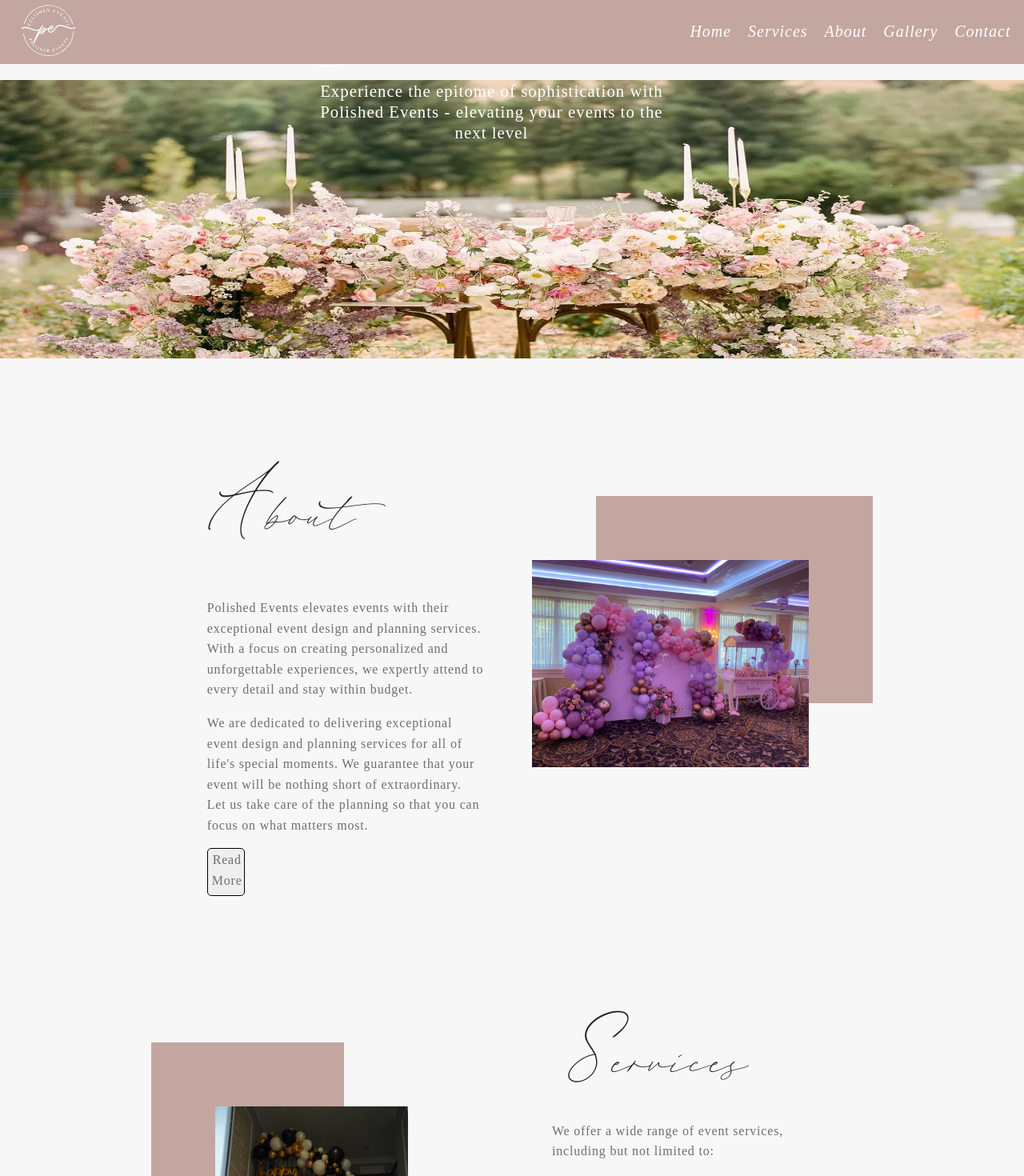
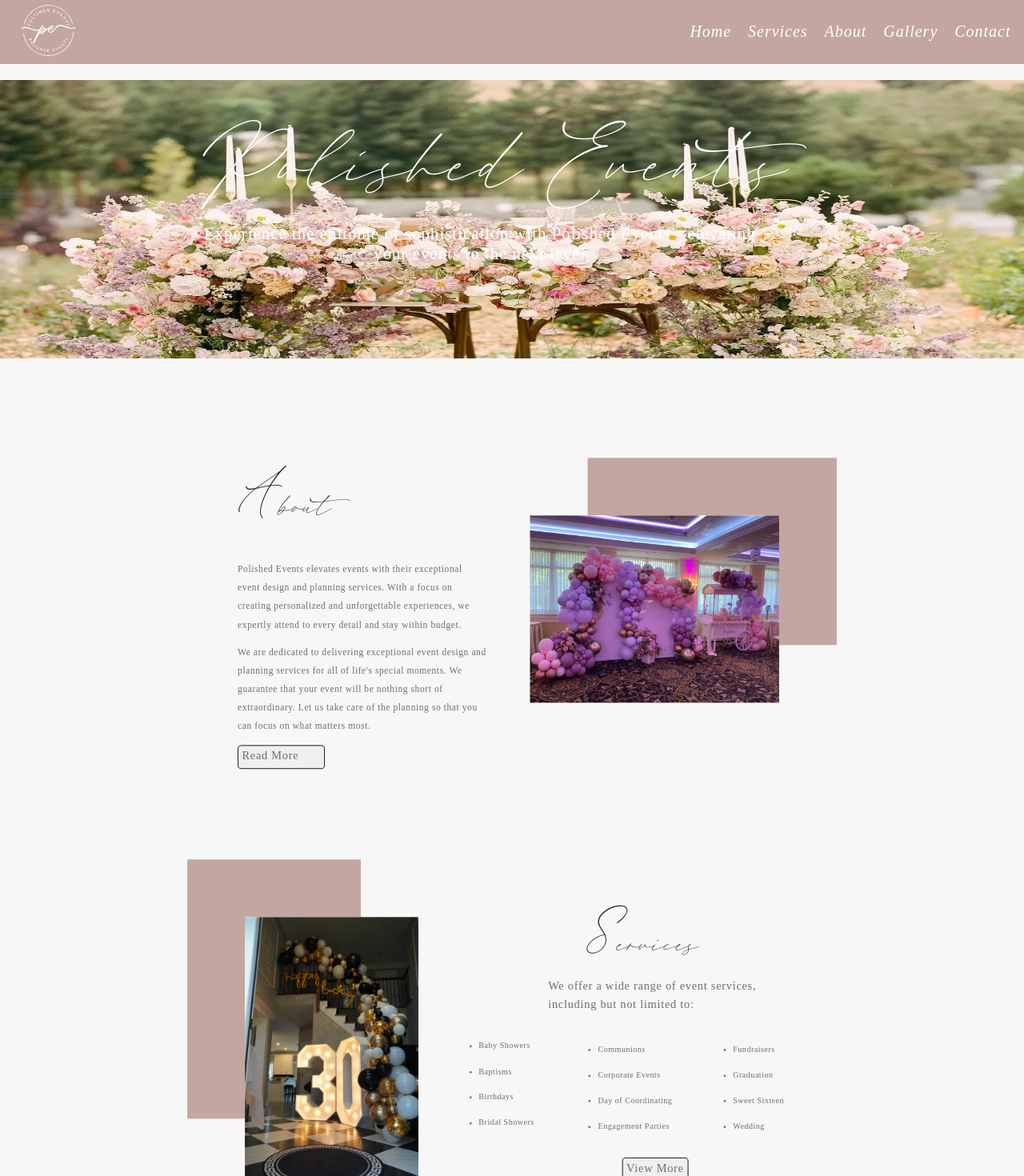
Before and after one commit to OhDangBro/PolishedEvents, a React (Create React App) app: page / in a window 1280 px wide. Shown: the top 1470 px of the page at 80% size. Built offline with nearby package versions, Linux system fonts and the light colour scheme.

Commit message:
styling adjustments for media query

```diff
--- a/src/components/contact/index.js
+++ b/src/components/contact/index.js
@@ -33,7 +33,8 @@
       <EmailIcon />
     </Icon> polishedeventsco1@gmail.com   </p>
     </span>
-    <button style={{
+    <button
+    className="contactButton" style={{
   fontSize: "1rem",
   textAlign: "center",
   fontFamily: "regularFont",
--- a/src/index.css
+++ b/src/index.css
@@ -518,6 +518,71 @@
   align-items: center;
 }
 
+}
+
+
+
+
+@media all and (min-width: 2000px) and (max-width: 2500px) {
+
+  .heroBigText {
+    padding-top: 40px !important;
+    margin-right: 50% !important;
+    width: 140% !important;
+    font-size: 10rem !important;
+  }
+  .heroSmallText {
+    padding-top: -5% !important;
+width: 100% !important;
+  }
+}
+
+@media all and (min-width: 1800px) and (max-width: 2000px) {
+
+  .heroBigText {
+    padding-top: 100px !important;
+    width: 150% !important;
+    font-size: 10rem !important;
+  }
+  .heroSmallText {
+    padding-top: -5% !important;
+width: 100% !important;
+  }
+}
+
+
+
+
+@media all and (min-width: 1500px) and (max-width: 1800px) {
+
+  .aboutButton {
+    width: 21.5% !important;
+  }
+
+  .contactButton {
+    width: 21.5% !important;
+  }
+
+  .columnSection {
+    transform: scale(.9) !important;
+  }
+
+  .serviceListItemsMain {
+    width: 165% !important;
+  }
+
+  .heroBigText {
+    padding-top: 170px !important;
+    width: 150% !important;
+    font-size: 9rem !important;
+  }
+  .heroSmallText {
+
+  width: 90% !important;
+  font-size: 1.2rem !important;
+  }
+
+}
 
 
 
@@ -525,4 +590,122 @@
 
 
 
+
+@media all and (min-width: 1280px) and (max-width: 1500px) {
+
+  .aboutButton {
+    width: 22.5% !important;
+  }
+
+  .contactButton {
+    width: 21.5% !important;
+  }
+
+  .columnSection {
+    transform: scale(.9) !important;
+  }
+
+  .serviceListItemsMain {
+    width: 165% !important;
+  }
+
+  .heroBigText {
+    padding-top: 300px !important;
+    width: 150% !important
+  }
+
 }
+
+
+
+@media all and (min-width: 1024px) and (max-width: 1280px) {
+
+
+  .heroBigText {
+    padding-top: 350px !important;
+    padding-right: 400px;
+   justify-content: center;
+    width: 150% !important
+  }
+
+  .serviceListItemsMain {
+    width: 185% !important;
+  }
+
+  li {
+    font-size: .7rem !important;
+  }
+ #About p {
+  font-size: .8rem !important;
+ }
+
+.cursiveH2 {
+  font-size: 4rem !important;
+}
+
+.headerBigLetter {
+  font-size: 6rem !important;
+ }
+
+ .aboutButton {
+  width: 35% !important;
+ }
+
+
+
+
+ }
+
+
+
+
+
+
+
+@media all and (min-width: 768px) and (max-width: 1024px) {
+  .heroLayout {
+    position: relative;
+  }
+
+  .heroBigText {
+    font-size: 7rem !important;
+    display: inline-block;
+    padding-bottom: 0 !important;
+    color: black !important;
+    padding-top: 90%;
+    font-weight: 600 !important;
+    line-height: 5rem !important;
+  }
+
+
+
+  .heroSmallText {
+  font-size: 1rem !important;
+  color: rgb(195 166 160) !important;
+  font-weight: 600;
+  width: 160% !important;
+  line-height: 1rem !important;
+  position: relative;
+  bottom: -40px !important;
+  left: -75px;
+  }
+
+.columnSection {
+  transform: scale(.9) !important;
+}
+
+
+ }
+
+
+
+
+
+
+
+
+
+
+@media all and (min-width: 480px) and (max-width: 768px) { }
+
+@media all and (max-width: 480px) { }
```
